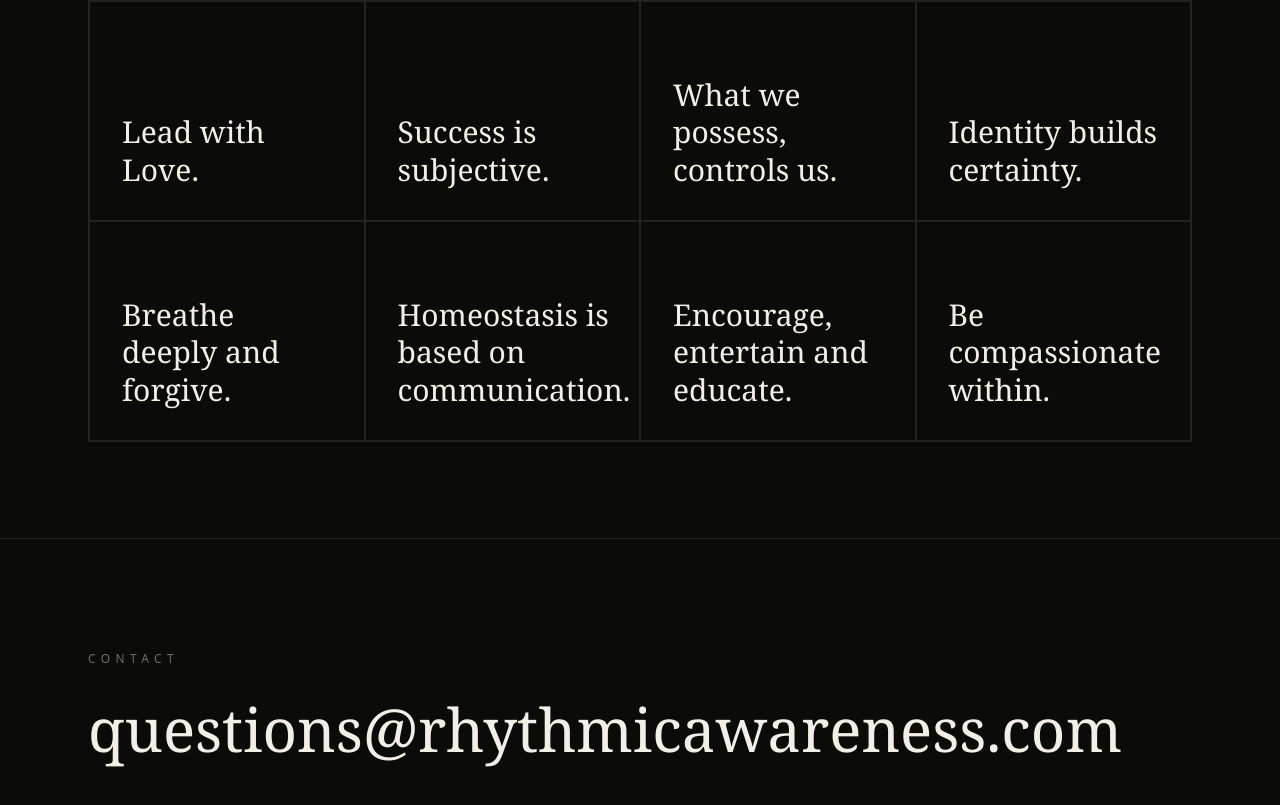
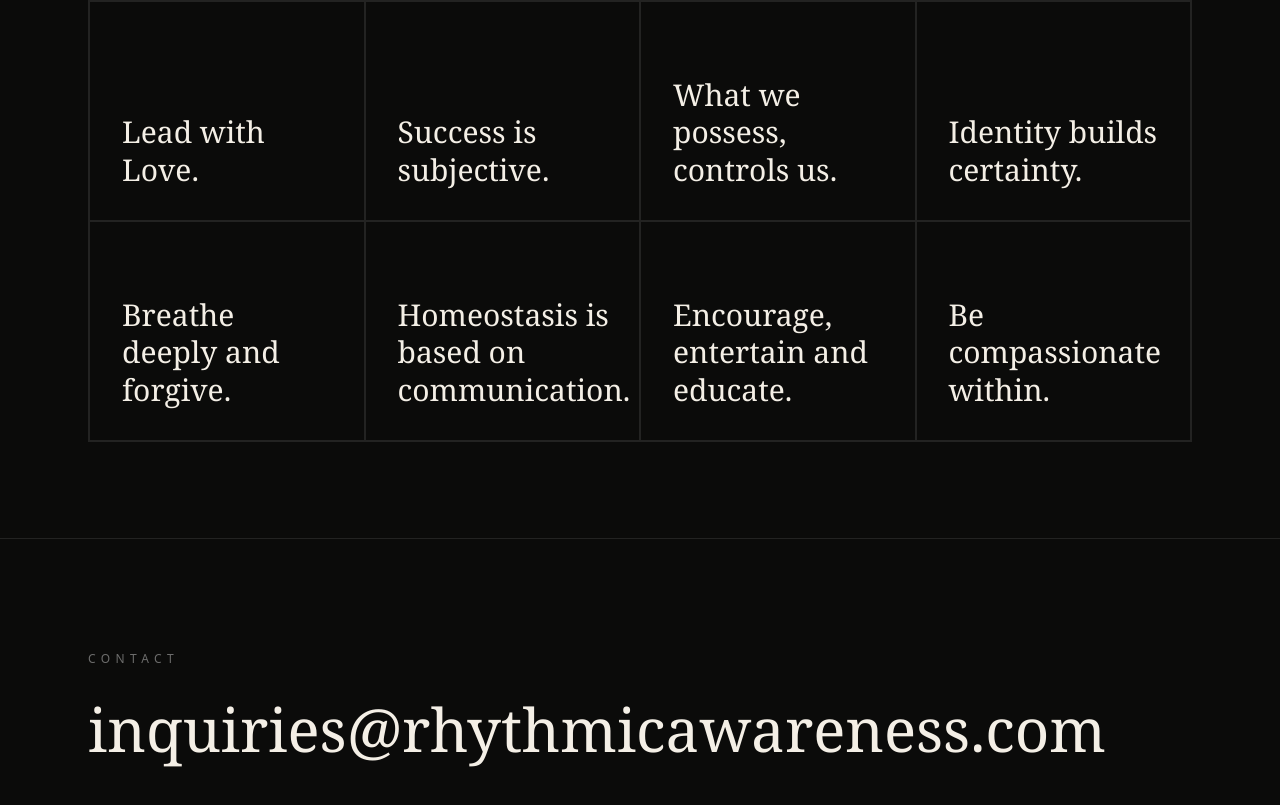
Before and after one commit to rhythmic-awareness/rhythmic-awareness, a React (Vite) app: page / in a window 1280 px wide. Shown: the part 3905-4710 px from the top of the page. Built offline with nearby package versions, Linux system fonts and the light colour scheme.

Commit message:
Update App.jsx

```diff
--- a/src/App.jsx
+++ b/src/App.jsx
@@ -169,7 +169,7 @@ export default function RhythmicAwarenessLandingPage() {
               href="mailto:questions@rhythmicawareness.com"
               className="mt-8 block font-serif text-4xl md:text-6xl leading-tight hover:underline underline-offset-8"
             >
-              questions@rhythmicawareness.com
+              inquiries@rhythmicawareness.com
             </a>
           </div>
         </footer>
```
